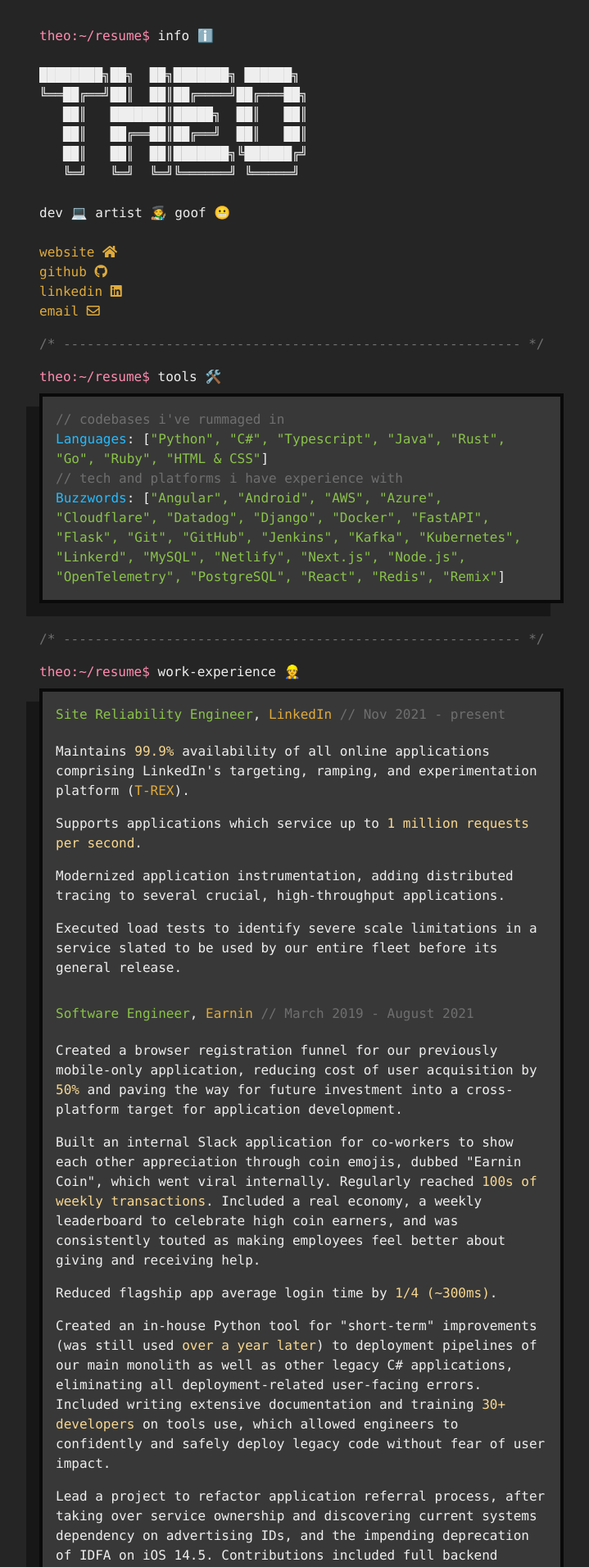
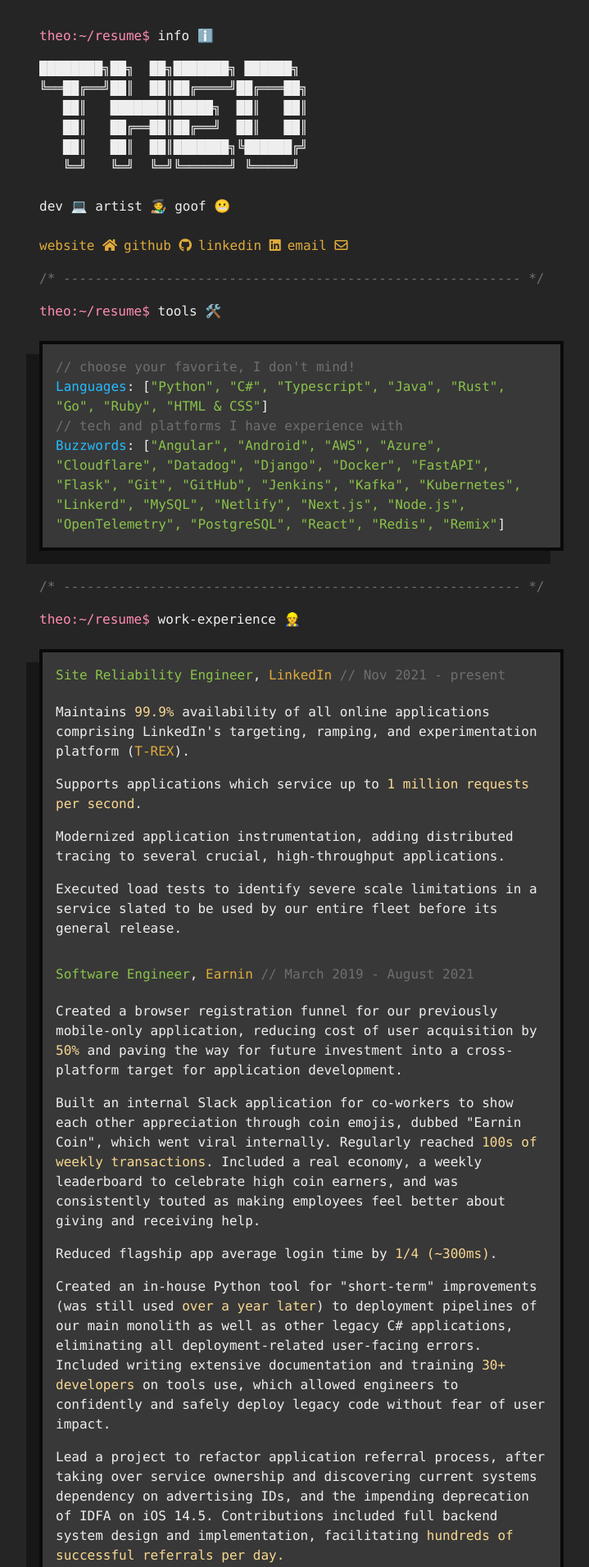
Before and after one commit to tbrockman/tbrockman.github.io, a Jekyll site: the page built from resume.html, in a window 1280 px wide. Shown: the top 1912 px of the page at 82% size, without its empty margins (272-991 px from the left). Built offline with Jekyll 4.4.1, drawn with Linux system fonts in a browser that asks for light colours.

Commit message:
Finishing up resume changes.

```diff
--- a/_sass/resume.scss
+++ b/_sass/resume.scss
@@ -191,12 +191,17 @@ div.section {
 	flex-direction: column;
 }
 
-// .skill {
-//     display: flex;
-// }
+.links {
+	display: flex;
+	margin-bottom: 1rem;
 
-.links {
-	margin-bottom: 1rem;
+	& > a {
+		padding-right: 0.5rem;
+	}
+
+	& > a:last-child {
+		padding-right: 0;
+	}
 }
 
 .work-experience-section {
@@ -245,9 +250,16 @@ div.section {
 	box-shadow: -1rem 1rem #171717;
 	background-color: #383838;
 	padding: 1em;
+	margin-top: 1rem;
 	margin-bottom: 2rem;
 }
 
 .resume-header > .floating-block {
 	width: 100%;
 }
+
+.main-banner {
+	display: flex;
+	margin-top: 1rem;
+	flex-direction: column;
+}
--- a/resume.html
+++ b/resume.html
@@ -7,8 +7,8 @@ layout: resume
 		<div class="resume-header">
             <pre class="theo-name">
 <span class="pink">theo:~/resume$</span><span> info ℹ️</span></pre>
-<pre style="overflow: auto">
-
+        <div class='main-banner'>
+            <pre style="overflow: auto;">
 ████████╗██╗  ██╗███████╗ ██████╗
 ╚══██╔══╝██║  ██║██╔════╝██╔═══██╗
    ██║   ███████║█████╗  ██║   ██║
@@ -17,14 +17,13 @@ layout: resume
    ╚═╝   ╚═╝  ╚═╝╚══════╝ ╚═════╝
 
 dev 💻 artist 🧑‍🎨 goof 😬
-
-</pre>
+            </pre>
             <pre class="links gold">
 <a
-  class="gold contact-section-link"
-  title="theo's website"
-  href="/"
-  >website <span class="fas fa-home" aria-hidden="true"></span
+    class="gold contact-section-link"
+    title="theo's website"
+    href="/"
+    >website <span class="fas fa-home" aria-hidden="true"></span
 ></a>
 <a
 class="gold contact-section-link"
@@ -44,7 +43,9 @@ class="gold contact-section-link"
 title="theo's email"
 href="mailto:iam@theo.lol"
 >email <span class="far fa-envelope" aria-hidden="true"></span
-></a></pre>
+></a>
+            </pre>
+        </div>
 		</div>
 		<div class="section-separator comment-grey"></div>
 		<div class="skills-section section">
@@ -55,7 +56,7 @@ href="mailto:iam@theo.lol"
 			<div class="skills floating-block">
 				<div class="skill">
                     <p class="comment-grey"
-                        >// codebases i've rummaged in</p
+                        >// choose your favorite, I don't mind!</p
                     >
 					<span class="blue">Languages</span
 					><span class="white">:&nbsp</span
@@ -67,7 +68,7 @@ href="mailto:iam@theo.lol"
 				</div>
 				<div class="skill">
 					<p class="comment-grey"
-						>// tech and platforms i have experience with</p
+						>// tech and platforms I have experience with</p
 					>
 				</div>
 				<div class="skill">
```
